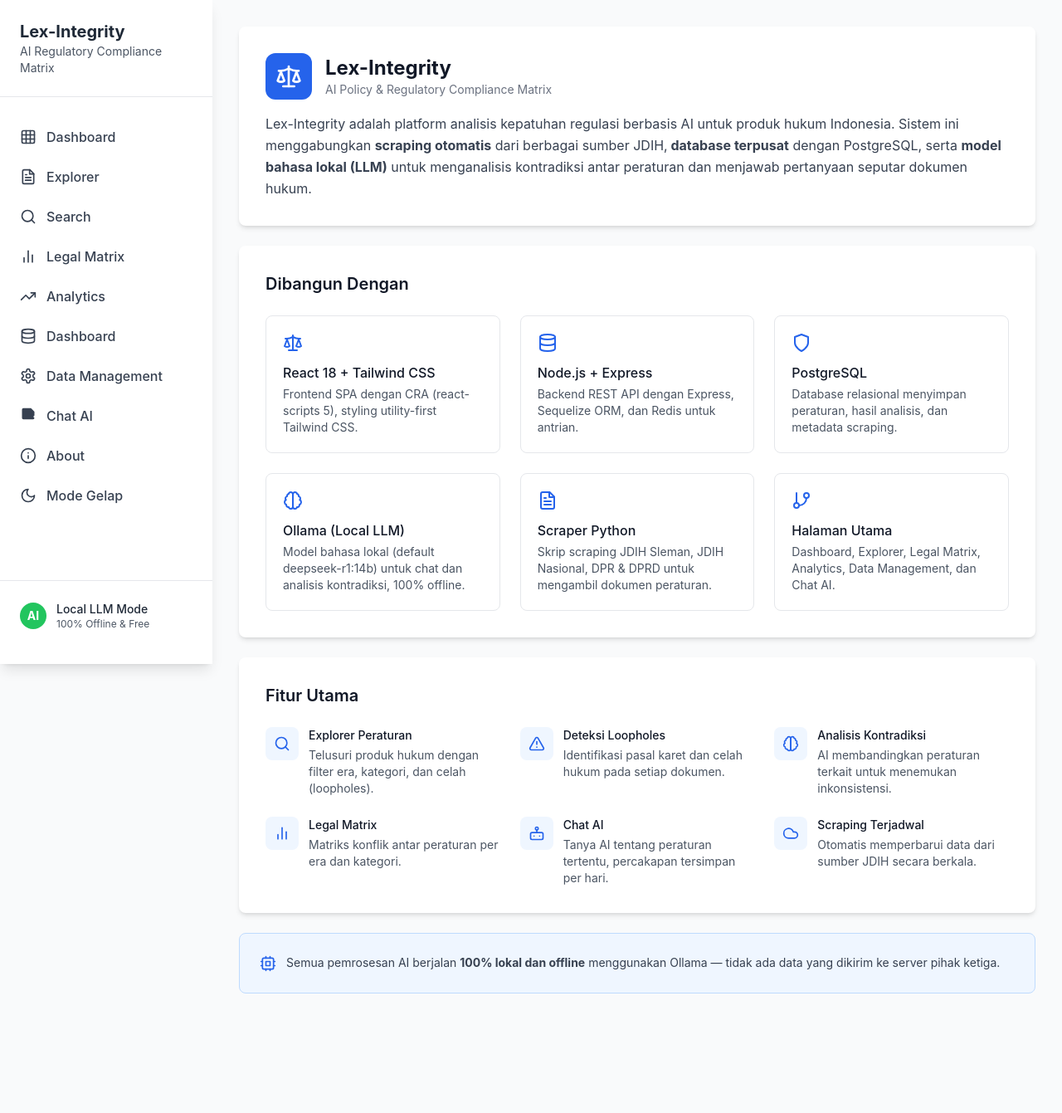
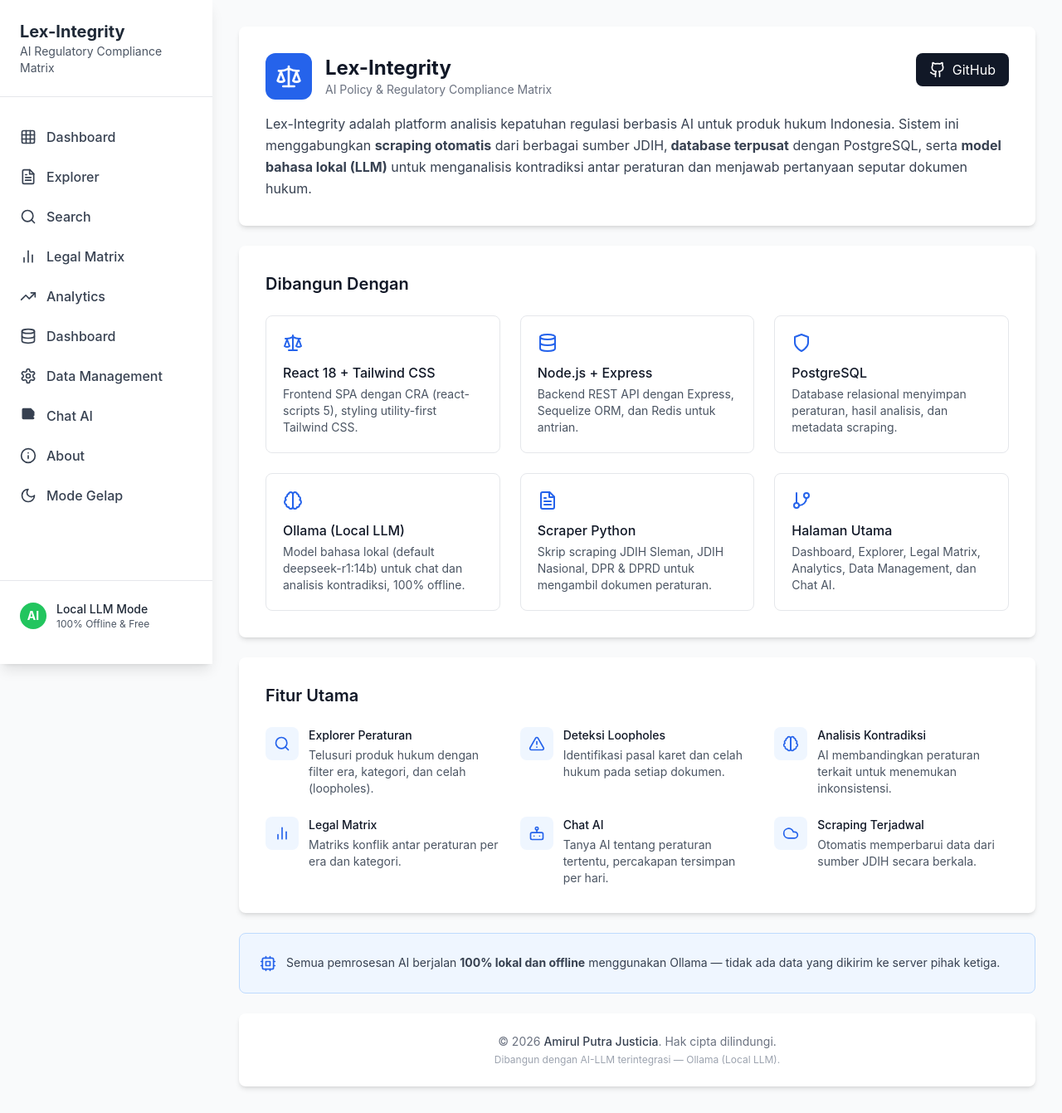
Before and after one commit to AmirulJusticia0507/lex-integrity, a React (Create React App) app in the folder client/: page /about in a window 1280 px wide. Shown: the whole page at 83% size. Before the commit the page ends 1229 px from the top, so only its background shows below. Built offline with nearby package versions, Linux system fonts and the light colour scheme; no server answers.

Commit message:
feat(ui): add copyright footer and GitHub link to About page

```diff
--- a/client/src/pages/About.jsx
+++ b/client/src/pages/About.jsx
@@ -1,5 +1,5 @@
 import React from 'react';
-import { Scale, FileText, Brain, Database, Cpu, Cloud, Shield, AlertTriangle, Search, BarChart2, GitBranch, Bot } from 'lucide-react';
+import { Scale, FileText, Brain, Database, Cpu, Cloud, Shield, AlertTriangle, Search, BarChart2, GitBranch, Bot, Github } from 'lucide-react';
 
 const About = () => {
   const stack = [
@@ -23,7 +23,8 @@
   return (
     <div className="space-y-6">
       <div className="bg-white rounded-lg shadow-md p-8 dark:bg-gray-800">
-        <div className="flex items-center gap-4 mb-4">
+        <div className="flex items-start justify-between mb-4">
+          <div className="flex items-center gap-4">
             <div className="w-14 h-14 bg-blue-600 rounded-xl flex items-center justify-center">
               <Scale className="h-8 w-8 text-white" />
             </div>
@@ -33,6 +34,16 @@
                 AI Policy & Regulatory Compliance Matrix
               </p>
             </div>
+          </div>
+          <a
+            href="https://github.com/AmirulJusticia0507"
+            target="_blank"
+            rel="noopener noreferrer"
+            className="flex items-center gap-2 px-4 py-2 bg-gray-900 text-white rounded-lg hover:bg-gray-700 transition-colors"
+          >
+            <Github className="h-5 w-5" />
+            GitHub
+          </a>
         </div>
         <p className="text-gray-700 dark:text-gray-300 leading-relaxed">
           Lex-Integrity adalah platform analisis kepatuhan regulasi berbasis AI untuk produk hukum
@@ -81,6 +92,16 @@
           </p>
         </div>
       </div>
+
+      <div className="bg-white rounded-lg shadow-md p-6 text-center dark:bg-gray-800">
+        <p className="text-sm text-gray-500 dark:text-gray-400">
+          © {new Date().getFullYear()} <span className="font-medium text-gray-700 dark:text-gray-300">Amirul Putra Justicia</span>.
+          Hak cipta dilindungi.
+        </p>
+        <p className="text-xs text-gray-400 mt-1 dark:text-gray-500">
+          Dibangun dengan AI-LLM terintegrasi — Ollama (Local LLM).
+        </p>
+      </div>
     </div>
   );
 };
```
Lines whose indentation alone changed are shown as unchanged.
